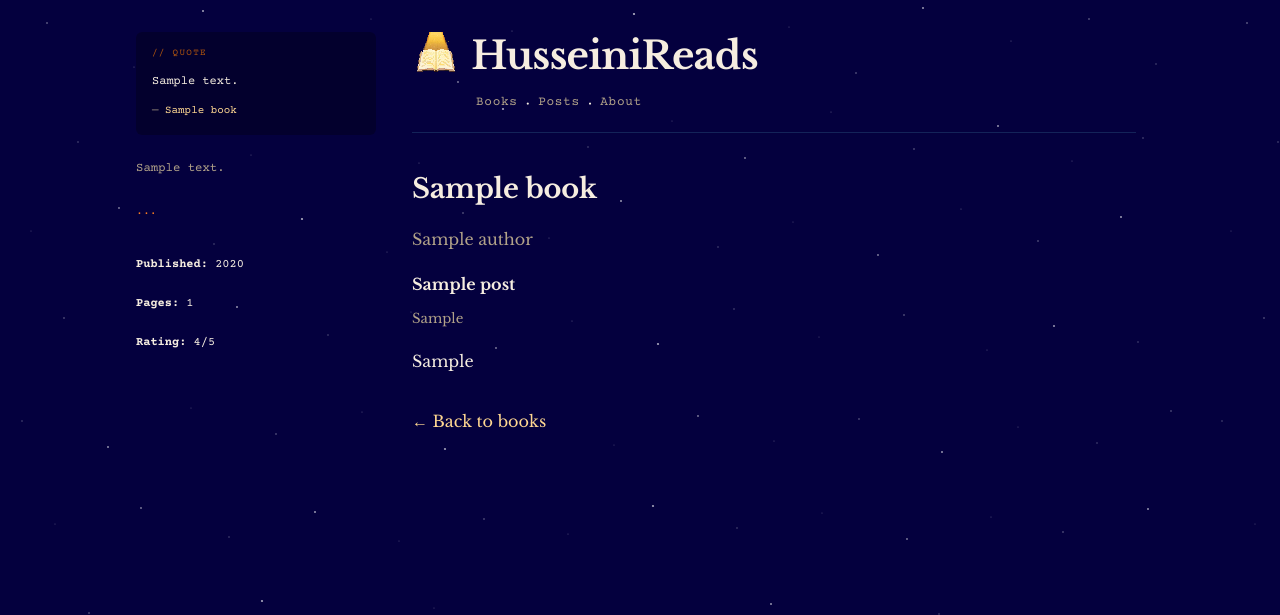
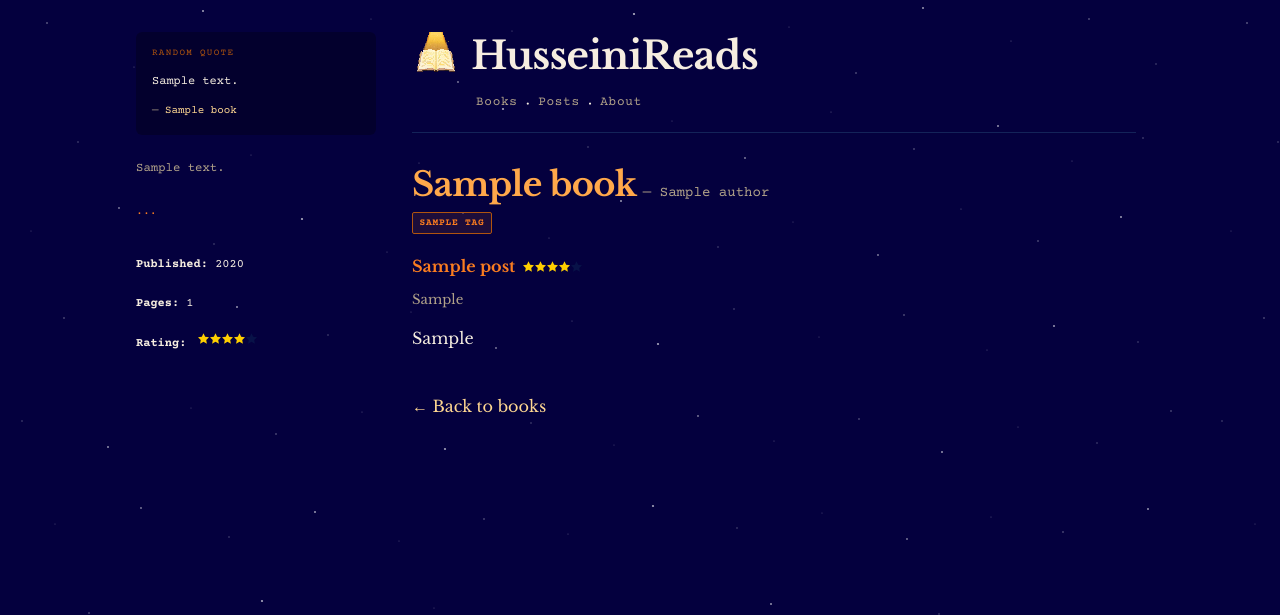
Before and after one commit to ayahusseini/book-reviews, a Python web app: template site/app/templates/book_detail.html in a window 1280 px wide. Shown: the top 615 px of the page. Run offline with Jinja, Linux system fonts and the light colour scheme; the template is opened without the code that fills it: most values are stand-ins (such as "Sample title", 1, 10 or a date in 2020).

Commit message:
added star rating modifications

```diff
--- a/site/app/static/style.css
+++ b/site/app/static/style.css
@@ -134,6 +134,8 @@ body {
 
 .sidebar-description--collapsed {
   display: -webkit-box;
+  -webkit-line-clamp: 4;
+  line-clamp: 4;
   -webkit-box-orient: vertical;
   overflow: hidden;
 }
@@ -199,7 +201,7 @@ h2 {
   font-size: 1.7rem;
   font-weight: 700;
   letter-spacing: -0.01em;
-  color: var(--text);
+  color: var(--orange-bright);
   margin-top: 1.5rem;
   margin-bottom: 0.75rem;
 }
@@ -230,9 +232,18 @@ h3 {
   font-weight: 700;
   text-transform: none;
   letter-spacing: 0;
-  color: var(--text);
+  color: var(--orange);
   margin-top: 1.1rem;
   margin-bottom: 0.3rem;
+}
+
+.markdown-body h4 {
+  font-family: var(--heading-font);
+  font-size: 0.9rem;
+  font-weight: 700;
+  color: var(--orange-dim);
+  margin-top: 0.9rem;
+  margin-bottom: 0.25rem;
 }
 
 p {
@@ -336,7 +347,7 @@ ul li::marker, ol li::marker {
 .star svg        { width: 11px; height: 11px; }
 .star.full svg   { fill: var(--gold); }
 .star.half svg   { fill: var(--gold); }
-.star.empty svg  { fill: oklch(0.26 0.06 268); }
+.star.empty svg  { fill: oklch(0.22 0.10 268); }
 
 /* ─── Blockquotes ────────────────────────────────── */
 blockquote {
@@ -350,7 +361,28 @@ blockquote {
   border: none;
 }
 
-/* ─── Misc ───────────────────────────────────────── */
+/* Post title with inline stars */
+.post-title {
+  display: flex;
+  align-items: center;
+  gap: 0.5rem;
+  flex-wrap: wrap;
+  font-family: var(--heading-font);
+  font-size: 1.45rem;
+  font-weight: 700;
+  text-transform: none;
+  letter-spacing: -0.01em;
+  color: var(--gold);
+  margin-top: 0;
+  margin-bottom: 0.2rem;
+}
+
+.post-title .star-rating {
+  top: 0;
+  margin-left: 0;
+}
+
+
 .text-muted { color: var(--text-muted); }
 
 .desc-toggle {
@@ -368,6 +400,37 @@ blockquote {
 a         { color: var(--link); text-decoration: none; }
 a:hover   { color: var(--link-hover); }
 
+/* ─── Book detail header ─────────────────────────── */
+.book-header__title-row {
+  display: flex;
+  align-items: baseline;
+  flex-wrap: wrap;
+  gap: 0 0.4rem;
+  margin-bottom: 0.4rem;
+}
+
+.book-header__title {
+  font-family: var(--heading-font);
+  font-size: 2.1rem;
+  font-weight: 700;
+  letter-spacing: -0.02em;
+  color: var(--orange-bright);
+  line-height: 1.15;
+}
+
+.book-header__author {
+  font-family: var(--mono-font);
+  font-size: 0.88rem;
+  color: var(--text-muted);
+}
+
+.book-header__tags {
+  display: flex;
+  flex-wrap: wrap;
+  gap: 0.3rem;
+  margin-bottom: 0.5rem;
+}
+
 /* ─── Responsive ─────────────────────────────────── */
 @media (max-width: 960px) {
   .site-sidebar-left { display: none; }
--- a/site/app/templates/base.html
+++ b/site/app/templates/base.html
@@ -14,7 +14,7 @@
 
         {% if random_quote %}
         <div class="sidebar-widget sidebar-widget--quote">
-            <div class="sidebar-heading">// quote</div>
+            <div class="sidebar-heading">Random quote</div>
 
             <blockquote class="sidebar-quote">
                 {{ random_quote.post_body_markdown }}
--- a/site/app/templates/book_detail.html
+++ b/site/app/templates/book_detail.html
@@ -1,4 +1,27 @@
 {% extends "base.html" %}
+
+{% macro star_rating(rating) %}
+  {% if rating is not none %}
+    {% set rounded = (rating * 2) | round / 2 %}
+    {% set full = rounded | int %}
+    {% set half = (rounded - full) == 0.5 %}
+    {% set empty = 5 - full - (1 if half else 0) %}
+    <span class="star-rating" title="{{ rating }}/5">
+      {% for _ in range(full) %}
+        <span class="star full"><svg viewBox="0 0 24 24"><path d="M12 .587l3.668 7.568 8.332 1.151-6.064 5.848 1.48 8.246L12 18.896l-7.416 4.504 1.48-8.246L0 9.306l8.332-1.151z"/></svg></span>
+      {% endfor %}
+      {% if half %}
+        <span class="star half"><svg viewBox="0 0 24 24">
+          <defs><linearGradient id="hg-{{ rating }}"><stop offset="50%" stop-color="var(--gold)"/><stop offset="50%" stop-color="oklch(0.14 0.13 268)"/></linearGradient></defs>
+          <path fill="url(#hg-{{ rating }})" d="M12 .587l3.668 7.568 8.332 1.151-6.064 5.848 1.48 8.246L12 18.896l-7.416 4.504 1.48-8.246L0 9.306l8.332-1.151z"/>
+        </svg></span>
+      {% endif %}
+      {% for _ in range(empty) %}
+        <span class="star empty"><svg viewBox="0 0 24 24"><path d="M12 .587l3.668 7.568 8.332 1.151-6.064 5.848 1.48 8.246L12 18.896l-7.416 4.504 1.48-8.246L0 9.306l8.332-1.151z"/></svg></span>
+      {% endfor %}
+    </span>
+  {% endif %}
+{% endmacro %}
 
 {% block sidebar_left %}
 
@@ -15,7 +38,7 @@
   <p><strong>Published:</strong> {{ book.book_publication_year or 'Unknown' }}</p>
   <p><strong>Pages:</strong> {{ book.book_page_count or 'Unknown' }}</p>
   {% if book.book_rating %}
-  <p><strong>Rating:</strong> {{ book.book_rating }}/5</p>
+  <p><strong>Rating:</strong> {{ star_rating(book.book_rating) }}</p>
   {% endif %}
 </div>
 
@@ -24,7 +47,6 @@
   var desc = document.getElementById('book-desc');
   var btn = document.getElementById('desc-toggle');
   if (!desc || !btn) return;
-
   btn.onclick = function() {
     desc.classList.toggle('sidebar-description--collapsed');
     btn.textContent = desc.classList.contains('sidebar-description--collapsed') ? '...' : 'less';
@@ -35,17 +57,31 @@
 {% endblock %}
 
 {% block header %}
-<h2>{{ book.book_title }}</h2>
-{% if book.authors %}
-<p class="text-muted" style="margin-bottom:0">{{ book.authors[0].author_name }}</p>
+<div class="book-header__title-row">
+  <span class="book-header__title">{{ book.book_title }}</span>
+  {% if book.authors %}
+  <span class="book-header__author">— {{ book.authors[0].author_name }}</span>
+  {% endif %}
+</div>
+{% if book.tags %}
+<div class="book-header__tags">
+  {% for tag in book.tags %}
+    <span class="tag">{{ tag.tag_name }}</span>
+  {% endfor %}
+</div>
 {% endif %}
 {% endblock %}
 
 {% block main_content %}
 {% for post, post_html in rendered_posts %}
-  <article class="markdown-body" style="margin-bottom: 2rem;">
-    <h3>{{ post.post_title }}</h3>
-    <p><small class="text-muted">{{ post.post_type }}</small></p>
+  <article class="markdown-body" style="margin-bottom: 2.5rem;">
+    <h3 class="post-title">
+      {{ post.post_title }}
+      {% if book.book_rating %}
+        {{ star_rating(book.book_rating) }}
+      {% endif %}
+    </h3>
+    <p style="margin-bottom: 0.75rem;"><small class="text-muted">{{ post.post_type }}</small></p>
     {{ post_html | safe }}
   </article>
 {% endfor %}
--- a/site/app/templates/books.html
+++ b/site/app/templates/books.html
@@ -19,8 +19,8 @@
           <svg viewBox="0 0 24 24">
             <defs>
               <linearGradient id="half-grad-{{ rating }}">
-                <stop offset="50%" stop-color="var(--highlight)"/>
-                <stop offset="50%" stop-color="oklch(0.35 0.05 266)"/>
+                <stop offset="50%" stop-color="var(--gold)"/>
+                <stop offset="50%" stop-color="oklch(0.14 0.13 268)"/>
               </linearGradient>
             </defs>
             <path fill="url(#half-grad-{{ rating }})" d="M12 .587l3.668 7.568 8.332 1.151-6.064 5.848 1.48 8.246L12 18.896l-7.416 4.504 1.48-8.246L0 9.306l8.332-1.151z"/>
```
Also changed, not shown: site/app/templates/about.html (+12 -6 lines).
